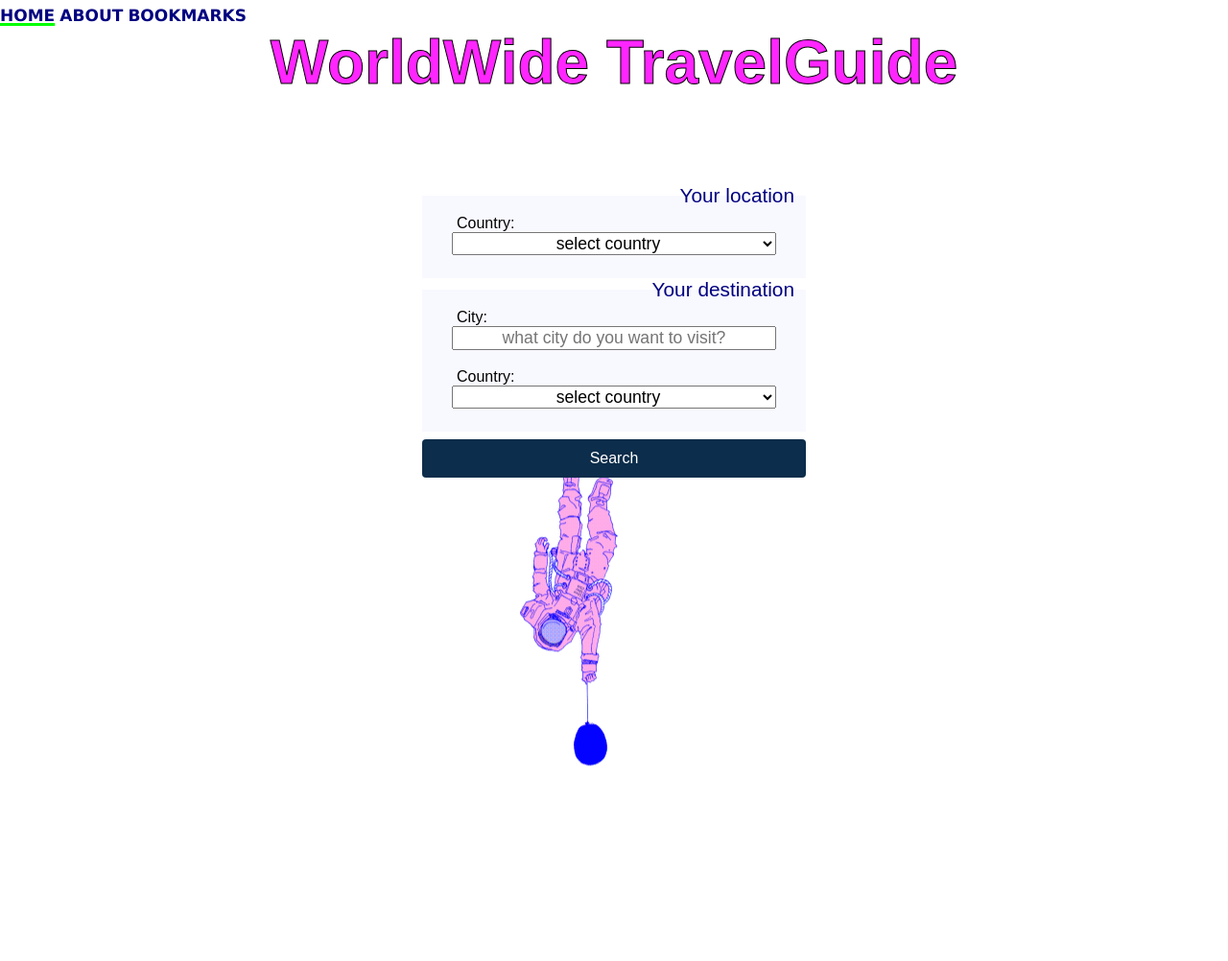
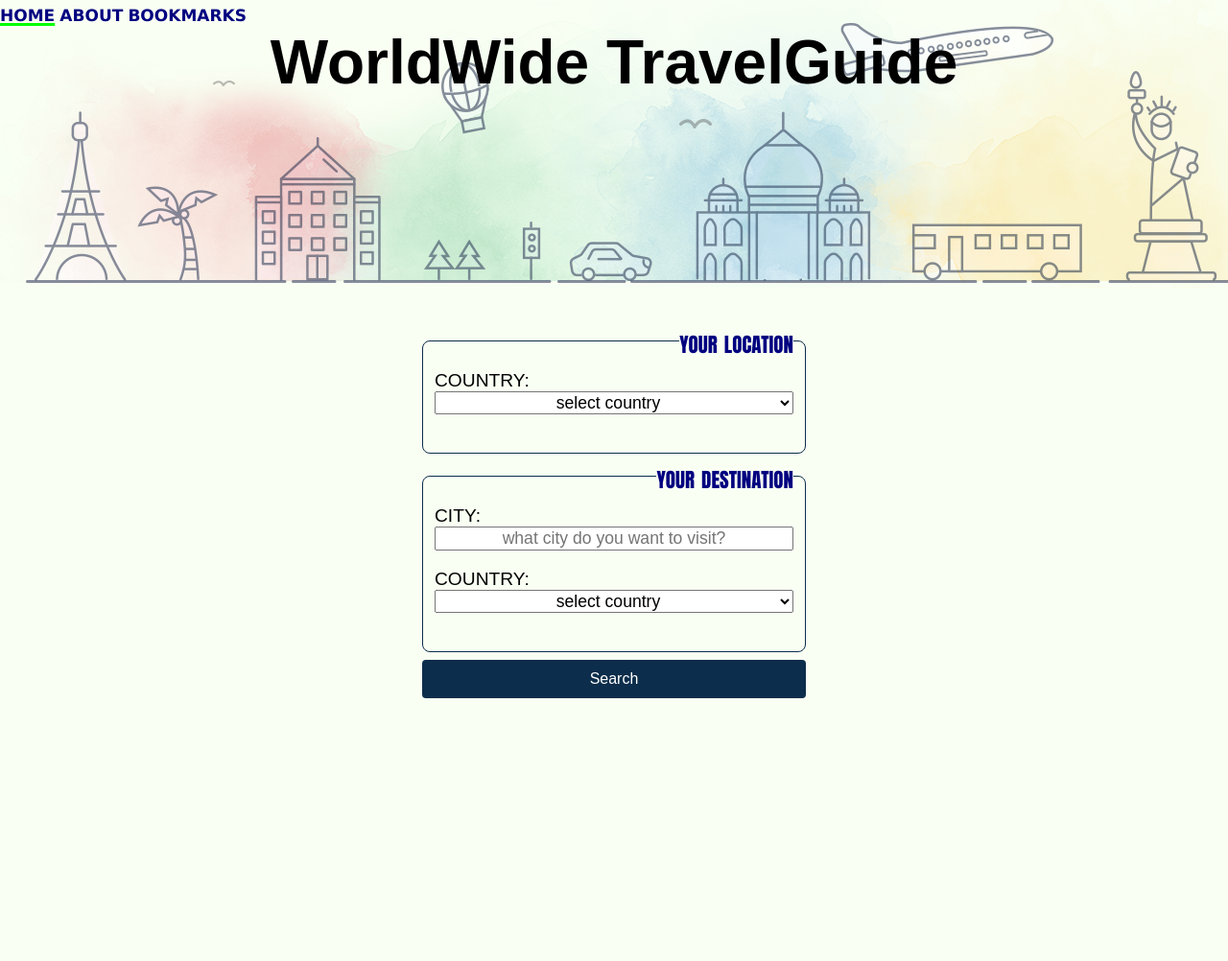
Before and after one commit to a1d3nmam3d0v/project3-travel-api, a Flask app: page / in a window 1280 px wide. Shown: the whole page at 96% size. After the commit the page ends 728 px from the top, so only its background shows below. Run offline with Flask 2, Linux system fonts and the light colour scheme; some web fonts are replaced.

Commit message:
Clean up

```diff
--- a/app.py
+++ b/app.py
@@ -1,8 +1,9 @@
 from flask import Flask, redirect, render_template, request, url_for
 
-import videos, restaurants, currency
-from currency_map import get_full_country_name, country_to_currency
-
+import currency
+import restaurants
+import videos
+from currency_map import country_to_currency, get_full_country_name
 
 app = Flask(__name__)
 
@@ -15,20 +16,18 @@ def homepage():
 @app.route("/travelguide", methods=["GET", "POST"])
 def get_travel_info():
     form_data = request.args
+
     home = form_data.get("country-from")
     country = form_data.get("country-destination")
     city = form_data.get("city-destination")
 
-    food = restaurants.get_restaurants(city, country, 20)
-    print("RESTAURANTS HERE")
-    print(food)
-
     home_currency = country_to_currency(get_full_country_name(home))
     destination_currency = country_to_currency(get_full_country_name(country))
 
+    money = currency.get_exchange_rate(home_currency, destination_currency)
+    food = restaurants.get_restaurants(city, country, 20)
+
     vids = videos.get_videos(city, country)
-
-    money = currency.get_exchange_rate(home_currency, destination_currency)
 
     return render_template(
         "travelguide.html",
@@ -47,7 +46,7 @@ def about():
 
 
 @app.route("/save", methods=["POST"])
-def save():
+def save(methods=['POST']):
     saved_item = request.form["name"]
     saved_item = request.form["url"]
     saved_item = request.form["country"]
@@ -59,6 +58,7 @@ def save():
 
 @app.route("/bookmark")
 def bookmark():
+
     return render_template("bookmarks.html")
 
 
--- a/static/styles.css
+++ b/static/styles.css
@@ -4,37 +4,21 @@
     box-sizing: border-box;
 }
 
+body,
 html {
-    /* background-image: url('pinksky2.jpg'); */
-    /* background-image: url('map6.svg'), url('pinksky4.jpg'); */
-    /* background-image: url('map5.svg'); */
-    /* background-image: url('cloud.png'); */
-    /* background-image: url('cloud.png'), url('airplanewindow.gif'); */
-    /* background-repeat: no-repeat; */
+    height: 100%;
+}
+
+/* globe 6 */
+html {
     background-size: cover;
+    /* background-image: url('map.svg'); */
+    /* background-image: url('1.gif'), url('3.gif'); */
+    background-repeat: no-repeat;
+    background: #f9fff3;
+    /* background-size: 100vh; */
     /* background-position: center; */
-    /* background-repeat: no-repeat; */
-    /* background-repeat: no-repeat; */
-    /* background-image: url('globe3.svg'), url('map6.svg'), url('earth2.png'), url('pinksky4.jpg'); */
-    /* background-image: url('map5.svg'); */
-    /* background-size: contain, cover, cover; */
-    /* background-size: auto, auto, cover; */
-    /* background-repeat: no-repeat, no-repeat, no-repeat; */
-    /* background-position: center, center, center; */
-    /* background-position-y: 50px; */
-    /* background-color: darkcyan; */
-    /* background-image: url('pinksky.jpg'); */
-    background-position: center;
-
-    /* -webkit-background-size: cover; */
-    /* -moz-background-size: cover; */
-    /* -o-background-size: cover; */
-    /* background-position: right bottom, center; */
-    /* background-repeat: no-repeat, no-repeat; */
-
-    /* background-size: cover; */
-    /* background-repeat: no-repeat; */
-    /* background-color: #b3b3b3; */
+    /* background-color: lime; */
 }
 
 body {
@@ -50,6 +34,12 @@ header {
     width: 100%;
     /* align-items: center; */
     /* padding: 0 0.5rem; */
+    background-image: url('header3.png');
+    /* background-position: 50% 50%; */
+    height: 300px;
+    /* position:fixed; */
+    /* top: 0; */
+    /* z-index: 2222; */
 }
 
 h1 {
@@ -57,15 +47,19 @@ h1 {
     /* padding: 1rem; */
     font-size: 4rem;
     font-family: restore, sans-serif;
-    color: rgb(255, 37, 255);
+    /* color: rgb(255, 37, 255); */
     text-align: center;
-    -webkit-text-stroke-width: 1px;
-    -webkit-text-stroke-color: black;
+    /* -webkit-text-stroke-width: 1px; */
+    /* -webkit-text-stroke-color: black; */
     /* color: hsl(207, 98%, 83%); */
+    /* background-color: lime; */
+    /* color: white; */
+    /* color: rgb(92, 248, 152); */
 }
 
 h2 {
-    font-size: 3rem;
+    font-size: 1.5rem;
+    text-align: center;
 }
 
 a {
@@ -87,17 +81,31 @@ nav ul li {
     display: inline;
 }
 
+section {
+    position: relative;
+    /* top: 50px; */
+}
+
 main {
     text-align: center;
-    display: flex;
-    flex-direction: column;
-    margin-top: 90px;
+    height: 100%;
+    /* display: flex; */
+    /* flex-direction: column; */
+    /* margin-top: 40px; */
     /* padding: .5rem; */
     /* align-self: center; */
     /* align-content: center; */
     /* display: flex; */
     /* justify-items: center; */
     /* flex-direction: column; */
+    background-size: cover;
+    background-image: url('map.svg');
+    /* background-image: url('1.gif'), url('3.gif'); */
+    background-repeat: no-repeat;
+    /* background: #f9fff38b; */
+    /* background-size: 100vh; */
+    /* background-position: center; */
+    /* background-color: lime; */
 }
 
 form {
@@ -109,38 +117,52 @@ form {
 }
 
 fieldset {
-    padding-bottom: 1.5rem;
+    padding-bottom: 2.5rem;
     padding-top: 0.5rem;
     padding-right: 0.75rem;
     padding-left: 0.75rem;
     border: #0c2d4b 1px solid;
-    border: none;
+    border-radius: 0.5rem;
+
+    /* border: none; */
     /* background-color: #57cdaae0; */
-    background-color: ghostwhite;
+    background-color: rgba(248, 248, 255, 0.516);
+    background-color: #f9fff3;
 }
 
 legend {
     text-align: right;
-    font-size: 1.3rem;
-    font-weight: 500;
+    font-size: 1.9rem;
+    /* text-transform: uppercase;/ */
+    text-transform: lowercase;
+    font-variant: small-caps;
+    /* font-weight: 500; */
+    /* font-weight: 100; */
     color: navy;
+    /* letter-spacing: .1px; */
     font-family: restore, sans-serif;
+    font-family: Impact, Haettenschweiler, 'Arial Narrow Bold', sans-serif;
 }
 
 label {
-    text-indent: 1.5rem;
-    font-weight: 500;
+    /* text-indent: 1.5rem; */
+    font-size: 1.2rem;
+    /* font-weight: 500; */
     text-align: left;
     display: block;
     font-family: benda, sans-serif;
-    text-transform: capitalize;
+    /* text-transform: capitalize; */
+    text-transform: uppercase;
+    font-family: Impact, Haettenschweiler, 'Arial Narrow Bold', sans-serif;
+    font-family: restore, sans-serif;
+    font-weight: 500;
 }
 
 input,
 select {
     font-size: 1.1rem;
     text-align: center;
-    width: 90%;
+    width: 100%;
 }
 
 .search-button {
@@ -157,6 +179,7 @@ select {
 .search-button:hover {
     background-color: rgb(21, 62, 75);
     font-size: 1.1rem;
+    color: lime;
 }
 
 marquee:not(.astronaut) {
--- /dev/null
+++ b/templates/about.html
@@ -0,0 +1,6 @@
+{% extends "base.html" %} {% block content %}
+
+<section>
+    <p>This AIzaSyDE-Mcze5lzysMagAiik1MgrGUjLGkqdxw</p>
+</section>
+{% endblock %}
--- a/templates/index.html
+++ b/templates/index.html
@@ -4,7 +4,8 @@
         <img src="/static/spacedudegif.gif" />
     </marquee>
 </div> -->
-<main>
+<section>
+    <!-- <main> -->
     <form action="/travelguide" method="GET">
         <!-- <img src="/static/travelplanet.png" style="width: 400px" /> -->
 
@@ -270,6 +271,12 @@
                 </select>
             </div>
         </fieldset>
+
+        <!-- <div>
+            <marquee class="astronaut" style="height: 500px" scrollamount="4" direction="down">
+                <img src="/static/astro1.gif" />
+            </marquee>
+        </div> -->
 
         <fieldset>
             <legend>Your destination</legend>
@@ -538,13 +545,13 @@
             </div>
         </fieldset>
         <input type="submit" class="search-button" value="Search" />
-        <div>
+        <!-- <div>
             <marquee class="astronaut" style="height: 500px" scrollamount="4" direction="down">
                 <img src="/static/astro1.gif" />
             </marquee>
-        </div>
+        </div> -->
     </form>
-    <marquee><img src="/static/cloud.png" /></marquee>
-</main>
-
+    <!-- <marquee><img src="/static/cloud.png" /></marquee> -->
+    <!-- </main> -->
+</section>
 {% endblock %}
```
Also changed, not shown: templates/bookmarks.html (+9 -1 lines), templates/travelguide.html (+19 -4 lines), static/astro1.gif (deleted), static/astro2.gif (deleted), static/astro3.gif (deleted), static/cloud.png (deleted), static/header3.png (added), static/map.svg (added), static/pinksky.jpg (deleted).
